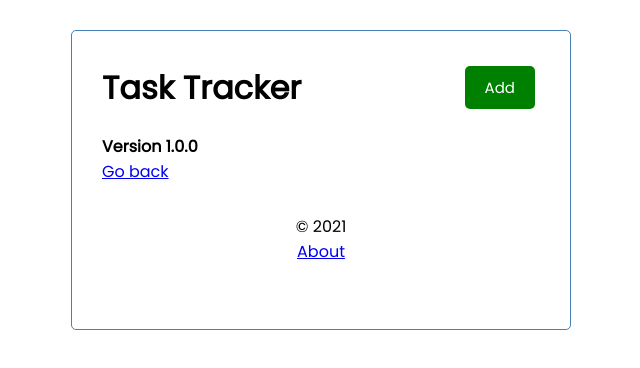
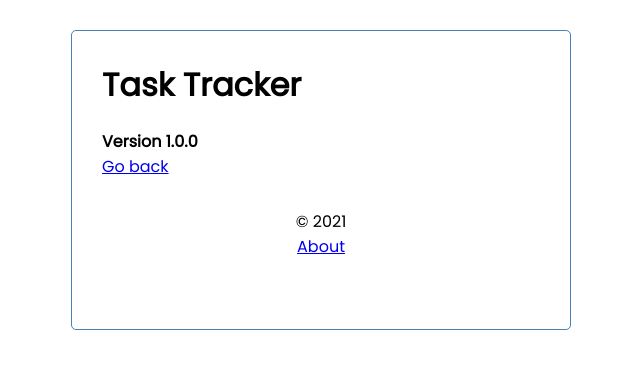
Before and after one commit to nataliecardot/react-task-tracker, a React (Create React App) app: page /about in a window 1280 px wide. Shown: the top 368 px of the page, without its empty margins (319-959 px from the left). Built offline with nearby package versions, Linux system fonts and the light colour scheme; data requests are answered from the project's data file.

Commit message:
Implement routing

```diff
--- a/src/App.js
+++ b/src/App.js
@@ -1,4 +1,5 @@
 import { useState, useEffect } from 'react';
+// React Router vs react-router-dom: https://stackoverflow.com/questions/42684809/react-router-vs-react-router-dom-when-to-use-one-or-the-other
 import { BrowserRouter as Router, Route } from 'react-router-dom';
 import Header from './components/Header';
 import Footer from './components/Footer';
@@ -100,7 +101,7 @@
         <Route
           path="/"
           exact
-          // "The props are passed to the render prop method by the Route component. You can see this in the React Router source code. The props passed by the Route component have match, location, history, staticContext. If you want to use props from the parent component, where you are defining the render props method then you can omit the props argument." https://stackoverflow.com/questions/52070532/render-props-react-route
+          // "The props are passed to the render prop method by the Route component. You can see this in the React Router source code. The props passed by the Route component have match, location, history, staticContext. If you want to use props from the parent component where you are defining the render props method, then you can omit the props argument." https://stackoverflow.com/questions/52070532/render-props-react-route
           render={(props) => (
             <>
               {showAddTask && <AddTask onAdd={addTask} />}
--- a/src/components/About.js
+++ b/src/components/About.js
@@ -1,8 +1,11 @@
+import { Link } from 'react-router-dom';
+
 const About = () => {
   return (
     <div>
       <h4>Version 1.0.0</h4>
-      <a href="/">Go back</a>
+      {/* Using Link instead of a element so page doesn't reload */}
+      <Link to="/">Go back</Link>
     </div>
   );
 };
--- a/src/components/Footer.js
+++ b/src/components/Footer.js
@@ -1,8 +1,10 @@
+import { Link } from 'react-router-dom';
+
 const Footer = () => {
   return (
     <footer>
       <p>© 2021</p>
-      <a href="/about">About</a>
+      <Link to="/about">About</Link>
     </footer>
   );
 };
--- a/src/components/Header.js
+++ b/src/components/Header.js
@@ -1,19 +1,25 @@
 // type impt to create this with ES7 React Snippets extension
 import PropTypes from 'prop-types';
+import { useLocation } from 'react-router-dom';
 import Button from './Button';
 
 // Instead of (and using {props.title}): const Header = (props) => {
 const Header = ({ title, onAdd, showAdd }) => {
+  // useLocation hook allows you to look at route currently on
+  const location = useLocation();
+
   return (
     <header className="header">
       {/* <h1 style={{ color: 'red', backgroundColor: '#000' }}>{title}</h1> */}
       {/* <h1 style={headingStyle}>{title}</h1> */}
       <h1>{title}</h1>
-      <Button
-        color={showAdd ? 'red' : 'green'}
-        onClick={onAdd}
-        text={showAdd ? 'Close' : 'Add'}
-      />
+      {location.pathname === '/' && (
+        <Button
+          color={showAdd ? 'red' : 'green'}
+          onClick={onAdd}
+          text={showAdd ? 'Close' : 'Add'}
+        />
+      )}
     </header>
   );
 };
```
Also changed, not shown: 1 other file (tests, documents, lock files or other folders).
